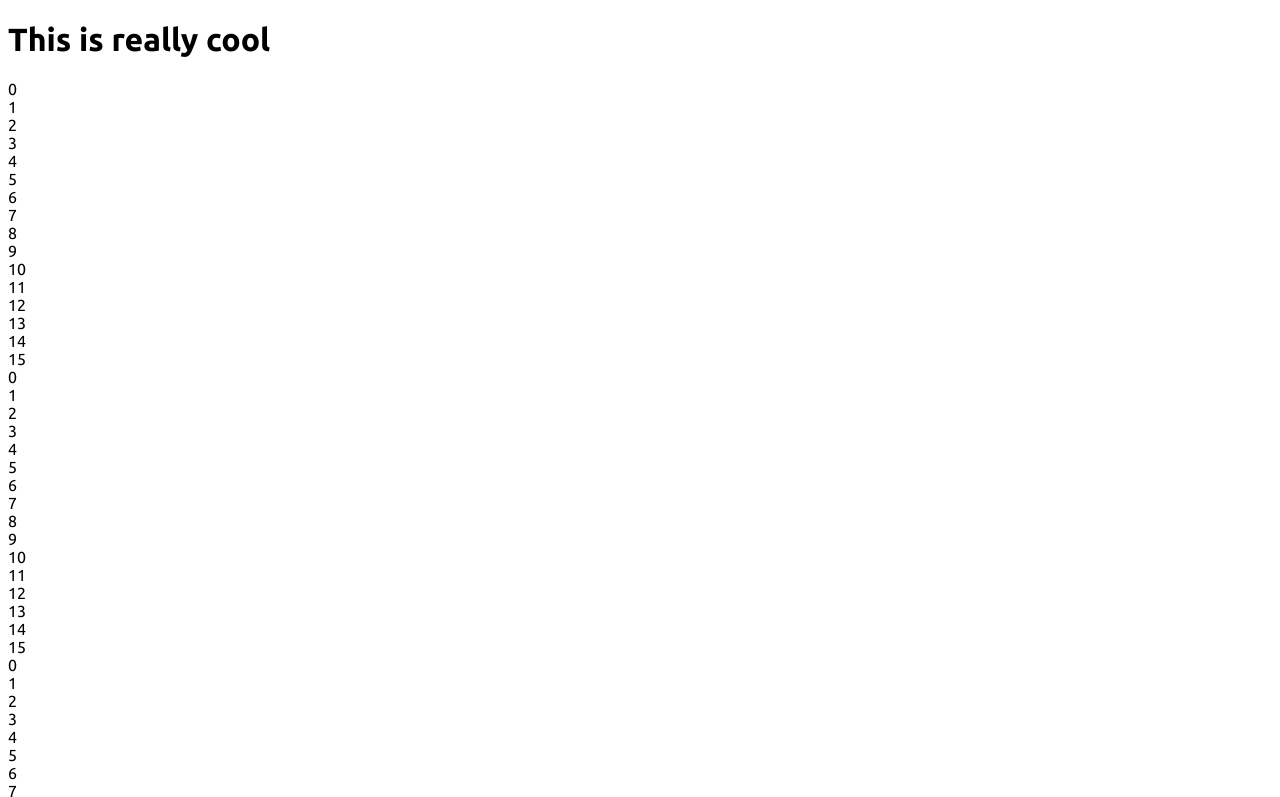
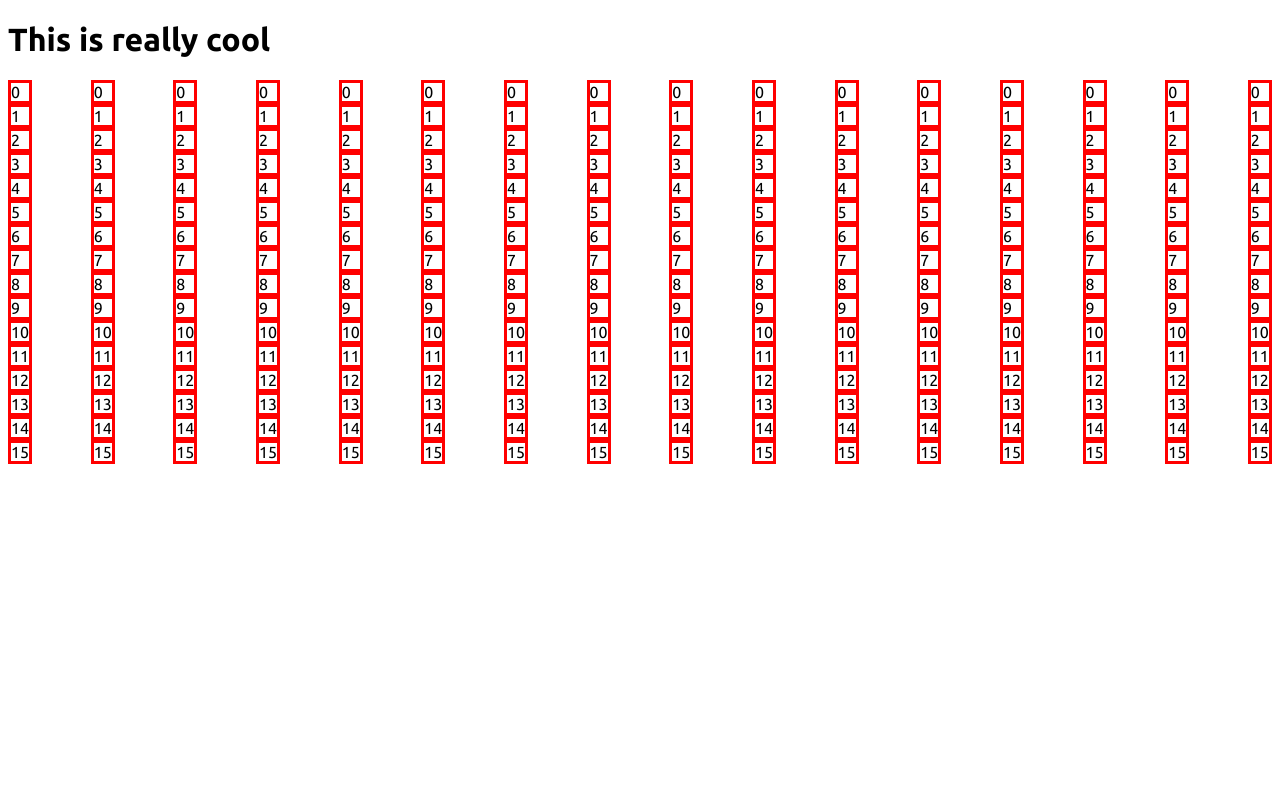
Before and after one commit to araujoviana/odin-etch-a-sketch, a plain HTML site: page index.html in a window 1280 px wide. Shown: the top 797 px of the page. Drawn offline with Linux system fonts and the light colour scheme.

Commit message:
Add border to squares

```diff
--- a/scripts/scripts.js
+++ b/scripts/scripts.js
@@ -7,8 +7,8 @@ for (let i = 0; i < 16; i++) {
     for (let j = 0; j < 16; j++) {
         const div = document.createElement("div");
         div.textContent = j;
+        div.className = "singular-square";
         divRow.appendChild(div);
     }
     squareGrid.appendChild(divRow);
 }
-alert(squareGrid);
--- a/styles/styles.css
+++ b/styles/styles.css
@@ -3,3 +3,12 @@
 body {
     font-family: "Ubuntu", sans-serif;
 }
+
+.square-grid {
+    display: flex;
+    justify-content: space-between;
+}
+
+.singular-square {
+    border: 3px solid red;
+}
```
